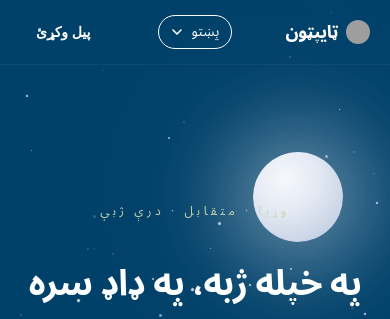
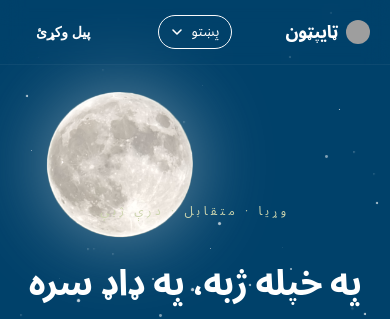
Before and after one commit to FazlahmadHotaki/Typeing-Project, a React (Vite) app: page / in a window 390 px wide. Shown: the top 319 px of the page. Built offline with nearby package versions, Linux system fonts and the light colour scheme; grey boxes are pictures that could not be loaded.

Commit message:
fakldsfj

```diff
--- a/src/components/Hero.jsx
+++ b/src/components/Hero.jsx
@@ -39,7 +39,14 @@ const Hero = ({ onStartTyping, showGetStarted }) => {
   return (
     <section id="top" className="hero-sky pt-16">
       <div id="stars" className="absolute inset-0 overflow-hidden pointer-events-none"></div>
-      <div className="moon"></div>
+
+      {/* Moon PNG (replaces the old <div className="moon"></div>) */}
+      <img
+        src="/moon.png"
+        alt="Moon"
+        className="moon-img"
+        draggable="false"
+      />
 
       <div className="absolute inset-x-0 bottom-0 h-[42%] overflow-hidden pointer-events-none">
         <div className="cloud-layer cloud-back">
--- a/src/styles/globals.css
+++ b/src/styles/globals.css
@@ -327,3 +327,40 @@ body{
   line-height: 2.5rem;
   background: linear-gradient(135deg, #eed7c5 0%, #fff1e6 50%,  #f5f5f5 100%);
 }
+
+
+
+.moon-img {
+  position: absolute;
+  top: 15%;              /* was 4rem — now lower */
+  left:0rem;
+  width: 350px;          /* was 140px — now bigger */
+  height: auto;
+  pointer-events: none;
+  user-select: none;
+  z-index: 1;
+  filter: drop-shadow(0 0 40px rgba(228, 228, 227, 0.486));
+  animation: moonFloat 7s ease-in-out infinite;
+}
+
+@keyframes moonFloat {
+  0%, 100% { transform: translateY(0); }
+  50%      { transform: translateY(-5px); }
+}
+
+@media (max-width: 640px) {
+  .moon-img {
+    width: 180px;
+    top: 10%;  /* Adjusted for smaller screens */
+    left: 1.5rem;  /* Adjusted for smaller screens */
+  }
+}
+
+.cloud-img {
+  width: 100%;
+  height: 100%;
+  object-fit: cover;
+  object-position: bottom;
+  pointer-events: none;
+  user-select: none;
+}
```
Also changed, not shown: public/moon.png (added). Lines whose indentation alone changed are shown as unchanged.
